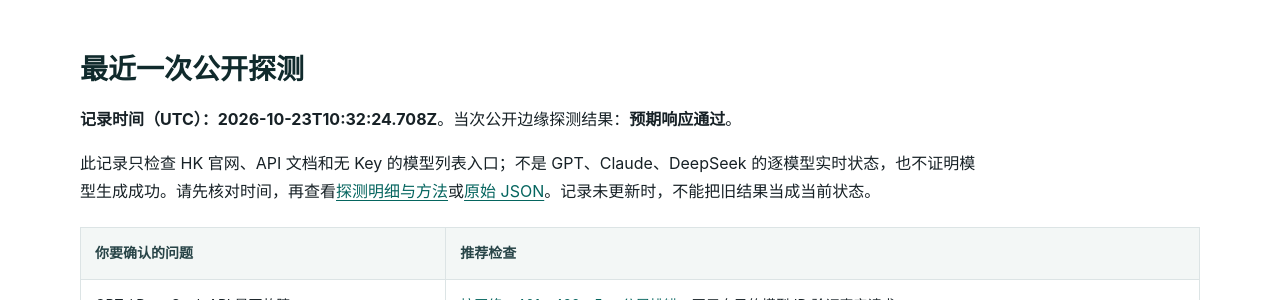
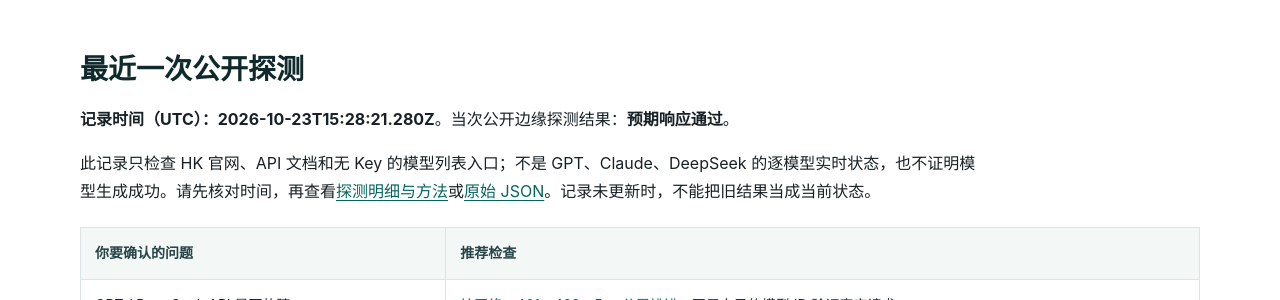
Before and after one commit to KKWANG4444/api-status, a Jekyll site: the page built from index.md, in a window 1280 px wide and 900 px high, scrolled down 364 px. Shown: the part 151-451 px from the top of the window. Built offline with Jekyll 4.4.1, drawn with Linux system fonts in a browser that asks for light colours.

Commit message:
chore: update public edge status

```diff
--- a/_data/status.json
+++ b/_data/status.json
@@ -1,7 +1,7 @@
 {
   "status": "operational",
-  "checked_at": "2026-10-23T10:32:24.708Z",
-  "duration_ms": 603,
+  "checked_at": "2026-10-23T15:28:21.280Z",
+  "duration_ms": 698,
   "overall": true,
   "components": [
     {
@@ -10,7 +10,7 @@
       "url": "https://www.aifast.hk/",
       "ok": true,
       "status": 200,
-      "elapsed_ms": 524,
+      "elapsed_ms": 576,
       "content_type": "text/html; charset=utf-8",
       "detail": "Expected public edge response"
     },
@@ -20,7 +20,7 @@
       "url": "https://api.aifast.hk/",
       "ok": true,
       "status": 200,
-      "elapsed_ms": 429,
+      "elapsed_ms": 382,
       "content_type": "text/html",
       "detail": "Expected public edge response"
     },
@@ -30,7 +30,7 @@
       "url": "https://www.aifast.hk/v1/models",
       "ok": true,
       "status": 401,
-      "elapsed_ms": 556,
+      "elapsed_ms": 650,
       "content_type": "application/json; charset=utf-8",
       "detail": "Expected public edge response"
     }
--- a/data/status.json
+++ b/data/status.json
@@ -1,7 +1,7 @@
 {
   "status": "operational",
-  "checked_at": "2026-10-23T10:32:24.708Z",
-  "duration_ms": 603,
+  "checked_at": "2026-10-23T15:28:21.280Z",
+  "duration_ms": 698,
   "overall": true,
   "components": [
     {
@@ -10,7 +10,7 @@
       "url": "https://www.aifast.hk/",
       "ok": true,
       "status": 200,
-      "elapsed_ms": 524,
+      "elapsed_ms": 576,
       "content_type": "text/html; charset=utf-8",
       "detail": "Expected public edge response"
     },
@@ -20,7 +20,7 @@
       "url": "https://api.aifast.hk/",
       "ok": true,
       "status": 200,
-      "elapsed_ms": 429,
+      "elapsed_ms": 382,
       "content_type": "text/html",
       "detail": "Expected public edge response"
     },
@@ -30,7 +30,7 @@
       "url": "https://www.aifast.hk/v1/models",
       "ok": true,
       "status": 401,
-      "elapsed_ms": 556,
+      "elapsed_ms": 650,
       "content_type": "application/json; charset=utf-8",
       "detail": "Expected public edge response"
     }
```
